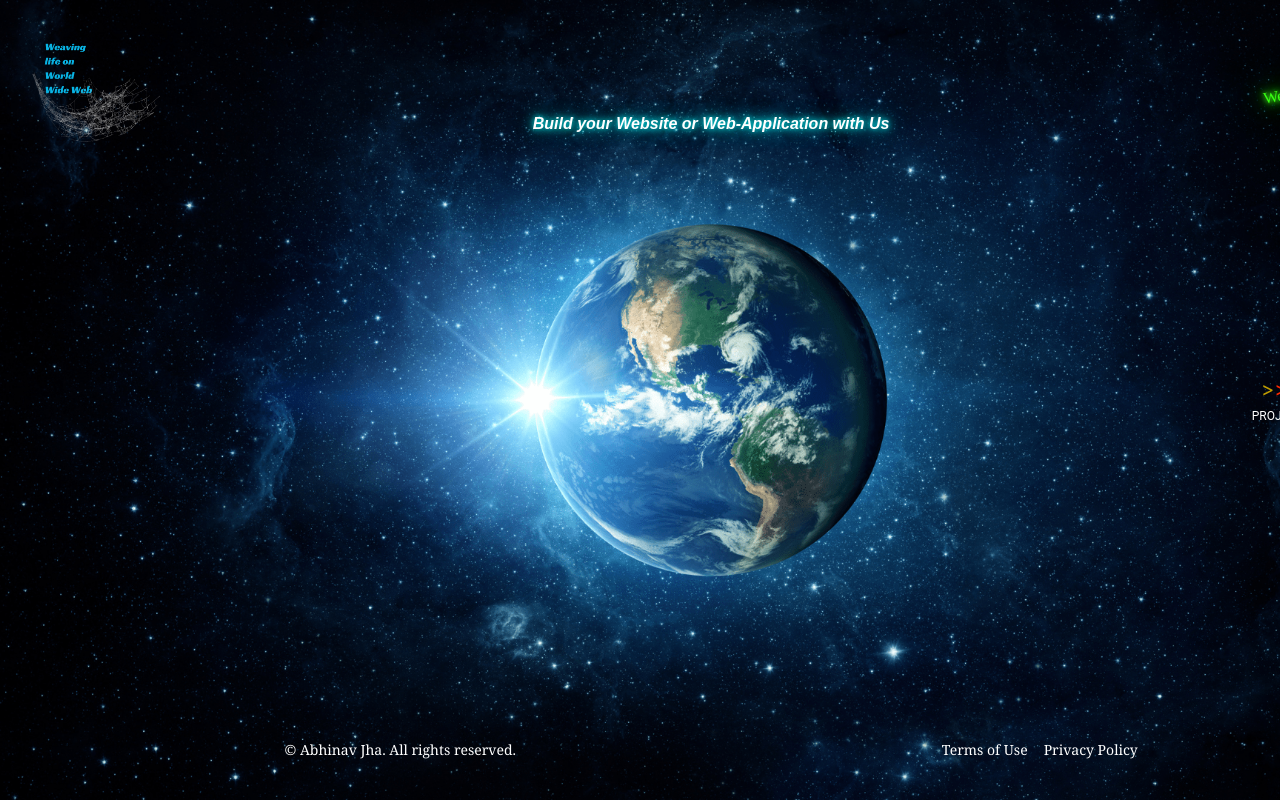
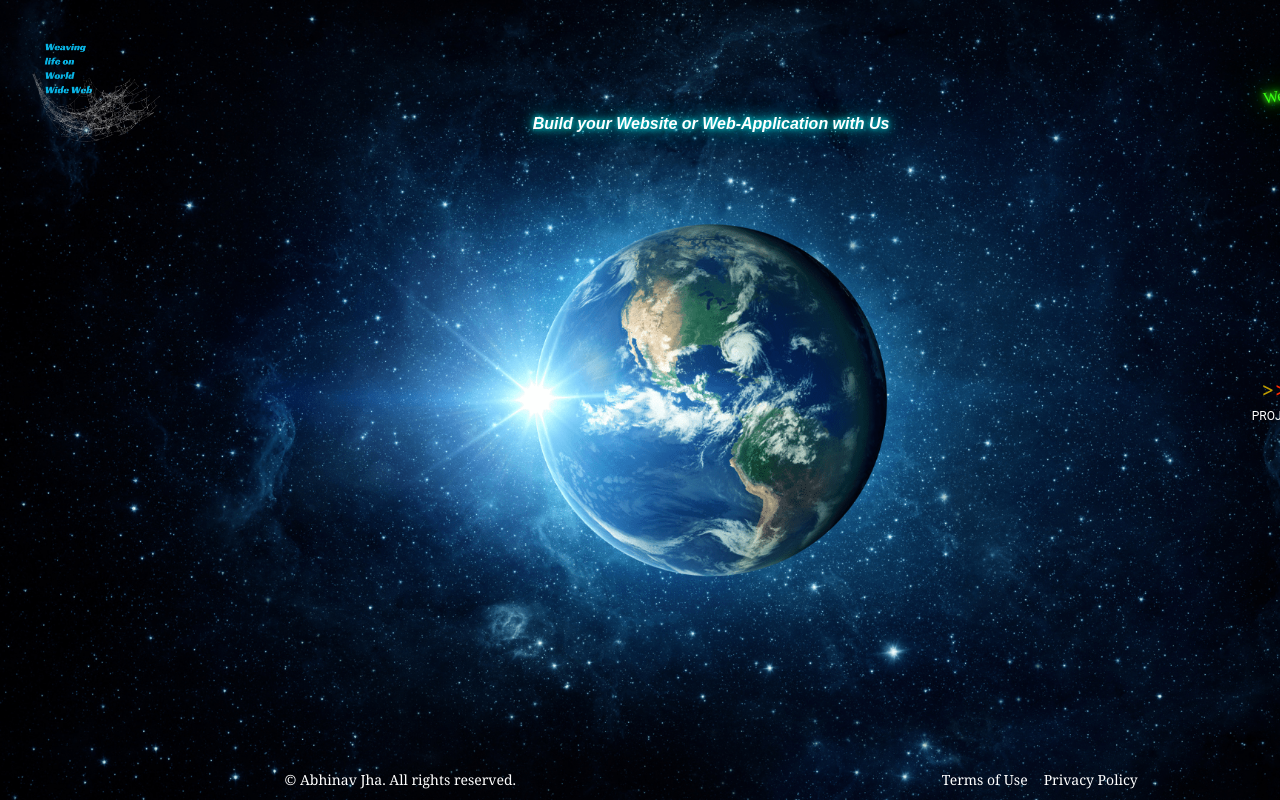
Before and after one commit to Abhinavdesign/ajbusinesscard, a Next.js app: page / in a window 1280 px wide. Built offline with nearby package versions, Linux system fonts and the light colour scheme.

Commit message:
footerheightadjustment

```diff
--- a/src/app/components/Footer.tsx
+++ b/src/app/components/Footer.tsx
@@ -1,9 +1,8 @@
-import React from 'react';
 import Link from 'next/link';
 
 const Footer: React.FC = () => {
   return (
-    <div className="absolute bottom-10 left-1/2 transform -translate-x-1/2 flex justify-between items-center text-white" style={{ width: '60%' }}>
+    <div className="footer absolute bottom-10 left-1/2 transform -translate-x-1/2 flex justify-between items-center text-white" style={{ width: '60%' }}>
       <span className="text-sm font-serif">&copy; Abhinav Jha. All rights reserved.</span>
       <div className="flex space-x-4">
         <Link href="/terms-of-use" legacyBehavior>
--- a/src/app/globals.css
+++ b/src/app/globals.css
@@ -113,3 +113,22 @@ body {
 body {
   font-family: 'Poppins', sans-serif;
 }
+/* Default footer styling */
+.footer {
+  position: absolute;
+  bottom: 10px;
+  left: 50%;
+  transform: translateX(-50%);
+  display: flex;
+  justify-content: space-between;
+  align-items: center;
+  color: white;
+  width: 60%;
+}
+
+/* Adjust footer position for mobile devices */
+@media (max-width: 768px) {
+  .footer {
+    bottom: 40px; /* Move the footer 2rem upwards */
+  }
+}
```
